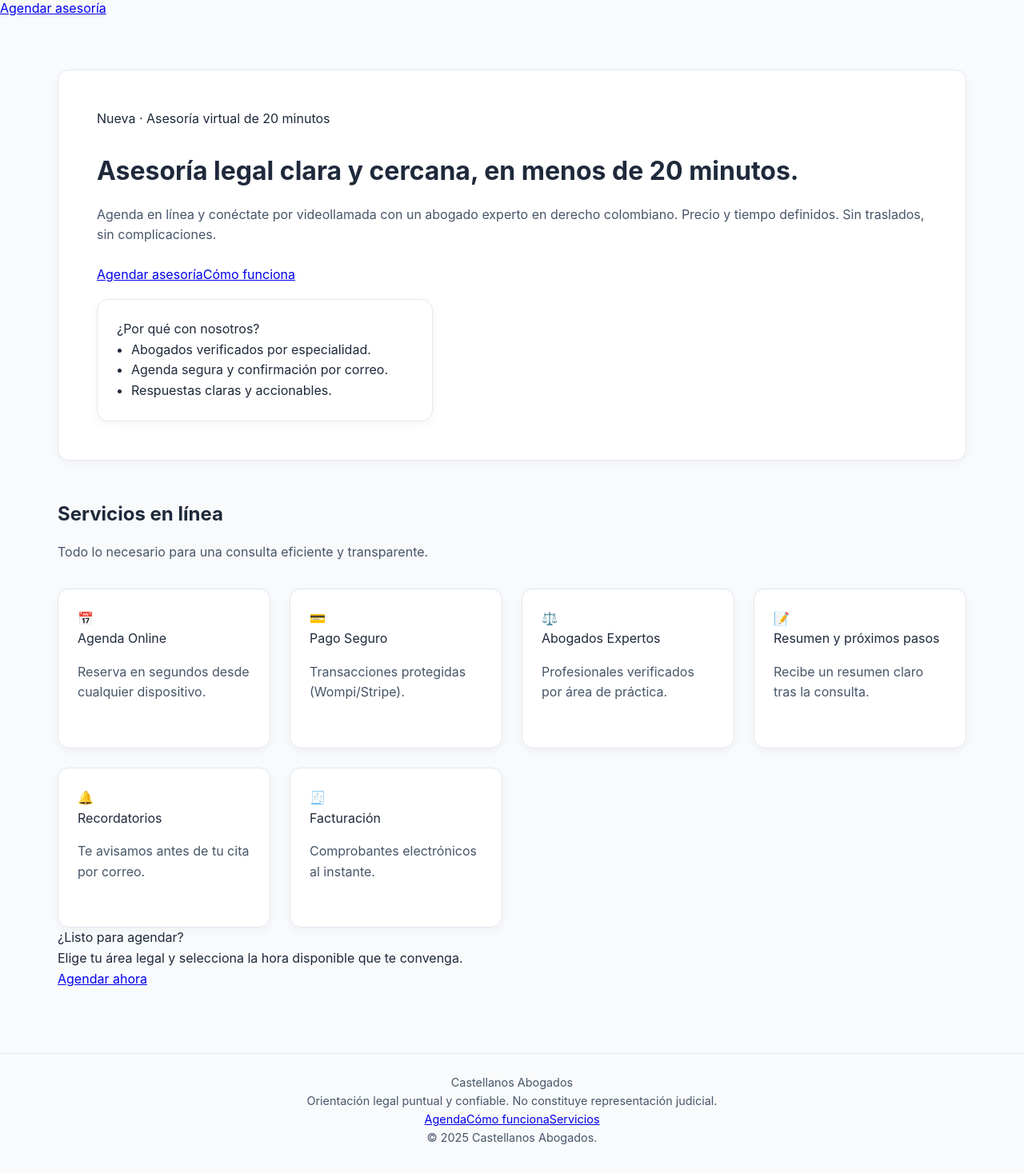
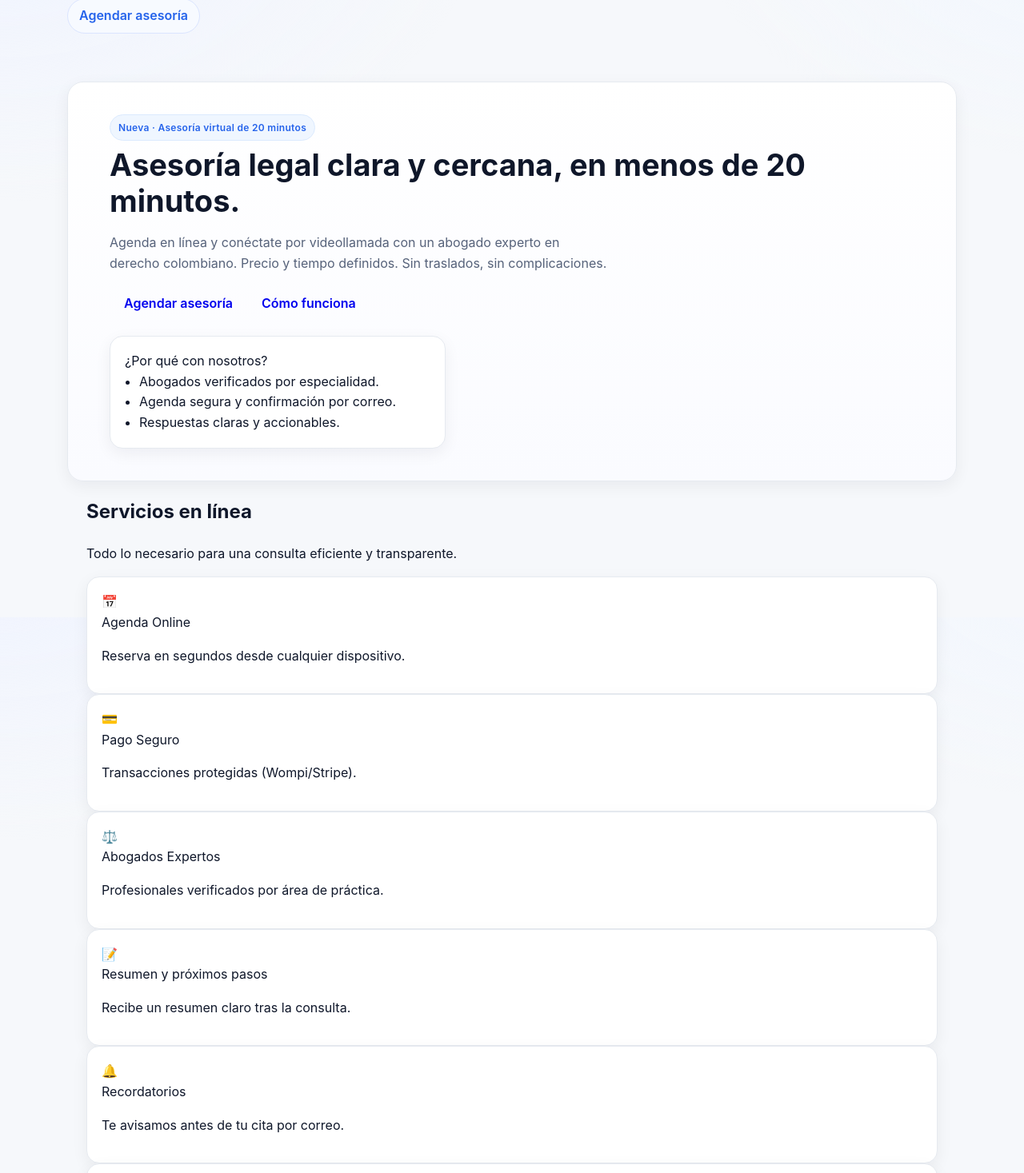
Before and after one commit to jjonnas1/castellanosabogados, a Next.js app: page / in a window 1280 px wide. Shown: the part 28-1495 px from the top of the page at 80% size. Built offline with nearby package versions, Linux system fonts and the light colour scheme.

Commit message:
Update globals.css

```diff
--- a/app/globals.css
+++ b/app/globals.css
@@ -1,145 +1,154 @@
-/* === CASTELLANOS ABOGADOS — Tema claro, profesional y cálido === */
+/* === CASTELLANOS ABOGADOS — Claro profesional con profundidad === */
 
-:root {
-  --bg: #f8fafc;
-  --card: #ffffff;
-  --border: #e2e8f0;
-  --text: #1e293b;
-  --muted: #475569;
-  --brand: #2563eb;
-  --brand-light: #3b82f6;
+:root{
+  /* Base */
+  --bg: #F6F8FB;               /* fondo suave */
+  --surface: #FFFFFF;          /* superficies blancas */
+  --surface-2: #FBFCFF;        /* blanco ligeramente azulado */
+  --border: #E6EAF0;           /* borde sutil */
+  --text: #0F172A;             /* slate-900 */
+  --muted: #56627A;            /* slate-500/600 */
+
+  /* Marca */
+  --brand: #2563EB;
+  --brand-600:#2563EB;
+  --brand-500:#3B82F6;
+  --brand-50:#EFF6FF;
+
+  /* UI */
   --radius: 14px;
-  --shadow: 0 4px 12px rgba(0, 0, 0, 0.04);
+  --radius-sm: 12px;
+  --shadow-1: 0 6px 20px rgba(15,23,42,.06);
+  --shadow-2: 0 12px 30px rgba(15,23,42,.10);
 }
 
-/* RESET */
-*,
-*::before,
-*::after {
-  box-sizing: border-box;
+/* Reset */
+*,*:before,*:after{box-sizing:border-box}
+html,body{height:100%}
+body{
+  margin:0;
+  font-family: Inter, system-ui, -apple-system, Segoe UI, Roboto, Helvetica, Arial, "Apple Color Emoji","Segoe UI Emoji";
+  color:var(--text);
+  background:
+    radial-gradient(1000px 600px at 0% -10%, #F0F4FF 0%, transparent 60%),
+    radial-gradient(900px 520px at 110% -10%, #F2F7FF 0%, transparent 60%),
+    var(--bg);
+  line-height:1.6;
+  -webkit-font-smoothing:antialiased; -moz-osx-font-smoothing:grayscale;
 }
 
-body {
-  margin: 0;
-  padding: 0;
-  font-family: "Inter", system-ui, -apple-system, sans-serif;
-  background-color: var(--bg);
-  color: var(--text);
-  line-height: 1.6;
+/* Contenedor general */
+main{max-width:1160px;margin:0 auto;padding:32px 24px}
+
+/* Topbar simple */
+.site-header{
+  position:sticky;top:0;z-index:10;
+  backdrop-filter:saturate(120%) blur(10px);
+  background:rgba(255,255,255,.7);
+  border-bottom:1px solid var(--border);
+}
+.site-header .wrap{
+  max-width:1160px;margin:0 auto;padding:14px 24px;
+  display:flex;align-items:center;justify-content:space-between;gap:12px;
+}
+.brand{font-weight:700;letter-spacing:.2px;color:var(--text)}
+.nav a{
+  display:inline-flex;gap:8px;align-items:center;
+  padding:10px 14px;border-radius:999px;text-decoration:none;
+  color:var(--brand-600);border:1px solid #DBE5FF;background:#F7FAFF;
+  transition:all .15s ease
+}
+.nav a:hover{background:var(--brand-50)}
+
+/* HERO con profundidad */
+.hero{
+  margin-top:28px;
+  padding:40px 28px;
+  background:linear-gradient(180deg, #FFFFFF 0%, #FAFBFF 100%);
+  border:1px solid var(--border);
+  border-radius:20px;
+  box-shadow:var(--shadow-1);
+}
+.hero .grid{
+  display:grid;grid-template-columns: 1.2fr .8fr;gap:24px;
+}
+.hero h1{
+  font-size: clamp(28px, 4.2vw, 38px);
+  line-height:1.2;margin:8px 0 12px;
+}
+.kicker{
+  display:inline-block;
+  color:var(--brand-600);background:var(--brand-50);
+  border:1px solid #DBEAFE;border-radius:999px;
+  padding:6px 10px;font-weight:600;font-size:12px;letter-spacing:.3px
+}
+.hero p{color:var(--muted);max-width:62ch}
+
+/* Bloque “por qué nosotros” */
+.hero .why{
+  background:var(--surface);border:1px solid var(--border);
+  border-radius:16px;padding:16px;box-shadow:var(--shadow-1)
+}
+.hero .why h4{margin:0 0 8px 0;font-size:14px;color:#22314e}
+.hero .why ul{margin:0;padding-left:18px;color:var(--muted)}
+.hero .why li{margin:6px 0}
+
+/* Acciones */
+.actions{display:flex;gap:12px;margin-top:16px;flex-wrap:wrap}
+.btn{
+  display:inline-flex;align-items:center;justify-content:center;gap:10px;
+  height:44px;padding:0 18px;border-radius:12px;font-weight:600;
+  text-decoration:none;cursor:pointer;transition:all .15s ease
+}
+.btn-primary{
+  background:linear-gradient(180deg, var(--brand-500), var(--brand-600));
+  color:#fff;border:1px solid #1e56d8;box-shadow:0 8px 18px rgba(37,99,235,.25)
+}
+.btn-primary:hover{filter:saturate(110%);transform:translateY(-1px)}
+.btn-ghost{
+  background:#FFFFFF;border:1px solid var(--border);color:var(--brand-600)
+}
+.btn-ghost:hover{background:#F8FBFF;border-color:#D6E0F5}
+
+/* Sección servicios */
+.section{margin-top:36px}
+.section h2{font-size:22px;margin:0 0 6px 0}
+.section .lead{color:var(--muted);margin:0 0 20px 0}
+
+.cards{
+  display:grid;gap:16px;
+  grid-template-columns: repeat(auto-fit, minmax(240px, 1fr));
+}
+.card{
+  background:var(--surface);
+  border:1px solid var(--border);
+  border-radius:16px;
+  padding:18px;
+  box-shadow:var(--shadow-1);
+  transition:transform .12s ease, box-shadow .12s ease, border-color .12s ease
+}
+.card:hover{
+  transform:translateY(-3px);
+  box-shadow:var(--shadow-2);
+  border-color:#DCE4F2;
+}
+.card .title{color:#28406b;margin:0 0 6px 0;font-weight:700}
+.card .txt{color:var(--muted);margin:0}
+
+/* CTA final */
+.cta{
+  margin-top:26px;background:var(--surface);
+  border:1px solid var(--border);border-radius:16px;padding:14px 16px;
+  display:grid;grid-template-columns:1fr auto;gap:12px;align-items:center;
+  box-shadow:var(--shadow-1)
 }
 
-/* LAYOUT */
-main {
-  width: 100%;
-  max-width: 1200px;
-  margin: 0 auto;
-  padding: 2rem;
+/* Footer */
+footer{
+  margin:40px 0 24px;padding-top:18px;
+  border-top:1px solid var(--border);text-align:center;color:var(--muted)
 }
 
-/* HERO */
-.hero {
-  text-align: left;
-  background: var(--card);
-  border: 1px solid var(--border);
-  border-radius: var(--radius);
-  box-shadow: var(--shadow);
-  padding: 3rem;
-  margin-top: 2rem;
-}
-
-.hero h1 {
-  font-size: 2rem;
-  margin-bottom: 1rem;
-  color: var(--text);
-}
-
-.hero p {
-  color: var(--muted);
-  margin-bottom: 1.5rem;
-}
-
-.hero-actions {
-  display: flex;
-  gap: 1rem;
-}
-
-/* BUTTONS */
-.btn-primary {
-  background: var(--brand);
-  color: white;
-  border: none;
-  border-radius: var(--radius);
-  padding: 0.75rem 1.5rem;
-  font-weight: 600;
-  cursor: pointer;
-  transition: background 0.2s ease;
-}
-
-.btn-primary:hover {
-  background: var(--brand-light);
-}
-
-.btn-outline {
-  background: transparent;
-  color: var(--brand);
-  border: 1px solid var(--brand);
-  border-radius: var(--radius);
-  padding: 0.75rem 1.5rem;
-  font-weight: 600;
-  transition: all 0.2s ease;
-}
-
-.btn-outline:hover {
-  background: var(--brand-light);
-  color: white;
-}
-
-/* GRID CARDS */
-.services {
-  margin-top: 3rem;
-}
-
-.services h2 {
-  font-size: 1.5rem;
-  margin-bottom: 0.75rem;
-}
-
-.services p {
-  color: var(--muted);
-  margin-bottom: 2rem;
-}
-
-.grid {
-  display: grid;
-  grid-template-columns: repeat(auto-fit, minmax(240px, 1fr));
-  gap: 1.5rem;
-}
-
-.card {
-  background: var(--card);
-  border: 1px solid var(--border);
-  border-radius: var(--radius);
-  padding: 1.5rem;
-  box-shadow: var(--shadow);
-  transition: transform 0.15s ease, box-shadow 0.15s ease;
-}
-
-.card:hover {
-  transform: translateY(-3px);
-  box-shadow: 0 8px 20px rgba(0, 0, 0, 0.07);
-}
-
-.card h3 {
-  color: var(--brand);
-  margin-bottom: 0.5rem;
-}
-
-/* FOOTER */
-footer {
-  margin-top: 3rem;
-  padding: 1.5rem 0;
-  text-align: center;
-  color: var(--muted);
-  border-top: 1px solid var(--border);
-  font-size: 0.9rem;
-}
+/* Utilidades */
+.wrap{max-width:1160px;margin:0 auto;padding:0 24px}
+.mt-12{margin-top:12px} .mt-16{margin-top:16px}
```
